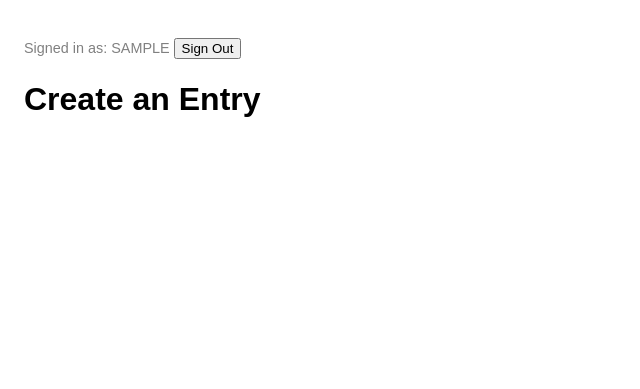
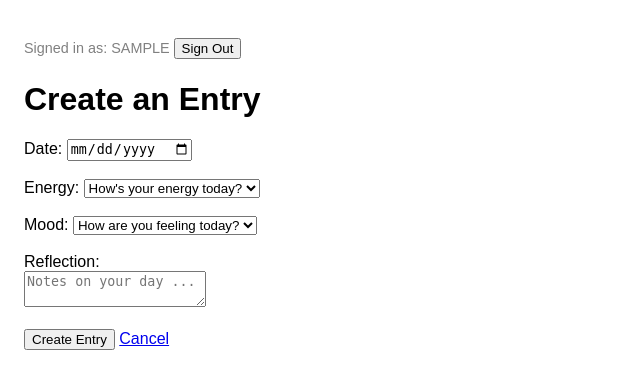
Before and after one commit to audreycode6/mood-map, a Flask app: page /create_entry in a window 1280 px wide. Shown: the top 389 px of the page, without its empty margins (0-640 px from the left). Run offline with Flask 3, Linux system fonts and the light colour scheme; the visitor is signed in with stand-in values (Sample User, id 1); data that the repository does not hold is empty; some libraries are stand-ins or nearby versions.

Commit message:
WIP create_entry route/page working successfully  + validate entry

```diff
--- a/app.py
+++ b/app.py
@@ -27,7 +27,6 @@ def require_login(func):
     @wraps(func)
     def decorated_func(*args, **kwargs):
         if not is_logged_in():
-            # print(f"TESTing: func: {request.path}")
             session["protected_page_path"] = request.path
             flash("You must be logged in to do that.")
             return redirect(
@@ -95,10 +94,12 @@ def login():
             if checkpw(b_pw, hashed_pw):
                 # store username in session to track logged in user
                 session["username"] = username
+                session["user_id"] = result[0]
                 print("==> FLash: Success user authenticated")
 
                 # if proceeding from login redirect go back to original path
-                if session["protected_page_path"]:
+                protected_page = session.pop("protected_page_path", None)
+                if protected_page:
                     print(f"TEST: {session['protected_page_path']}")
                     return redirect(session["protected_page_path"])
 
@@ -128,14 +129,52 @@ def view_entries():
 @app.route("/create_entry")
 @require_login
 def display_create_entry():
-    # TODO
     return render_template("create_entry.html")
 
 
-@app.route("/create_entry", methods=["POSTS"])
+def validate_entry(entry_date, energy_level, mood_range):
+    if g.storage.check_unique_date(
+        session["user_id"], entry_date
+    ):  # check that entry date for that user doesnt already exists
+        raise ValueError(f"You already have an entry for this date: {entry_date}.")
+    if not entry_date:
+        raise ValueError("Missing a date")
+    if not energy_level:
+        raise ValueError("Missing a value for energy level")
+    if not mood_range:
+        raise ValueError("Missing a value for mood range")
+
+
+@app.route("/create_entry", methods=["POST"])
 @require_login
 def create_entry():
-    # TODO
+    # TODO validate input
+    # TODO maybe add a valid_request_body_keys_exist like budget.py
+    entry_date = request.form.get("entry_date")
+    energy_level = request.form.get("energy_level")
+    mood_range = request.form.get("mood_range")
+    reflection = request.form.get("reflection")
+
+    user_id = session["user_id"]
+    try:
+        validate_entry(entry_date, energy_level, mood_range)
+        entry_id = g.storage.create_new_entry(
+            user_id, entry_date, energy_level, mood_range, reflection
+        )
+        print(f"SUCCESS: entry_id = {entry_id[0]}")
+        return redirect(
+            url_for("view_entries")
+        )  # TODO redirect(f"/view_entry/{entry_id}")
+    except ValueError as e:
+        print(f"flash ERROR: {e}")
+        return render_template("create_entry.html"), 404
+    except Exception as e:
+        print(f"flash ERROR: {e}")
+
+    # redirect to display view
+
+    # TODO if invalid input redirect to same page with flash message for each error
+    # TODO intepolate valid entries so they dont have to rewrite
     return render_template("create_entry.html")
 
 
--- a/database_persistence.py
+++ b/database_persistence.py
@@ -36,6 +36,55 @@ class DatabasePersistence:
         with self._database_connect() as conn:
             with conn.cursor() as cursor:
                 cursor.execute(query, (username, hashed_password))
+
+    def check_unique_date(self, user_id, entry_date):
+        query = "SELECT * FROM entries WHERE user_id = %s and entry_date = %s"
+        print(
+            f"==> LOG: Executing query {query}, with user_id: {user_id} and entry_date {entry_date}"
+        )
+        with self._database_connect() as conn:
+            with conn.cursor() as cursor:
+                cursor.execute(
+                    query,
+                    (
+                        user_id,
+                        entry_date,
+                    ),
+                )
+                return cursor.fetchone()
+
+    def create_new_entry(
+        self, user_id, entry_date, energy_level, mood_range, reflection
+    ):
+        query = """
+        INSERT INTO entries
+        (user_id, entry_date, energy_level, mood_range, reflection)
+        VALUES
+        (%s, %s, %s, %s, %s)"""
+        query_2 = "SELECT id FROM entries WHERE entry_date = %s"
+
+        print(
+            f"""
+            ==> LOG: Executing query {query}, with user_id: {user_id},
+            entry_date: {entry_date}, energy_level: {energy_level},
+            mood_range: {mood_range}, and reflection: {reflection}
+            """
+        )
+        print(f"""==> LOG: Executing query {query_2}, with entry_date: {entry_date}""")
+        with self._database_connect() as conn:
+            with conn.cursor() as cursor:
+                cursor.execute(
+                    query,
+                    (
+                        user_id,
+                        entry_date,
+                        energy_level,
+                        mood_range,
+                        reflection,
+                    ),
+                )
+                cursor.execute(query_2, (entry_date,))
+                return cursor.fetchone()
 
     def _setup_schema(self):
         with self._database_connect() as conn:
--- a/templates/create_entry.html
+++ b/templates/create_entry.html
@@ -1,3 +1,58 @@
 {% extends 'layout.html' %} {% block content%}
 <h1>Create an Entry</h1>
+<form method="post" action='{{ url_for("create_entry") }}'>
+  <div>
+    <label for="entry_date"
+      >Date:
+      <input id="entry_date" name="entry_date" type="date" />
+    </label>
+  </div>
+  <br />
+  <div>
+    <label for="energy_level"
+      >Energy:
+      <select id="energy_level" name="energy_level">
+        <option value="">How's your energy today?</option>
+        <option value="1">1 - Very low energy</option>
+        <option value="2">2 - Low energy</option>
+        <option value="3">3 - Neutral</option>
+        <option value="4">4 - High energy</option>
+        <option value="5">5 - Very high energy</option>
+      </select>
+      <br />
+    </label>
+  </div>
+  <br />
+  <div>
+    <label for="mood_range"
+      >Mood:
+      <select id="mood_range" name="mood_range">
+        <option value="">How are you feeling today?</option>
+        <option value="1">1 - Very negative</option>
+        <option value="2">2 - Negative</option>
+        <option value="3">3 - Calm</option>
+        <option value="4">4 - Positive</option>
+        <option value="5">5 - Very positive</option>
+      </select>
+      <br />
+    </label>
+  </div>
+  <br />
+  <div>
+    <label for="reflection"
+      >Reflection:
+      <br />
+      <textarea
+        id="reflection"
+        name="reflection"
+        placeholder="Notes on your day ..."
+      ></textarea>
+    </label>
+  </div>
+  <br />
+  <div>
+    <button class="submit_button" type="submit">Create Entry</button>
+    <a href="/view_entries">Cancel</a>
+  </div>
+</form>
 {% endblock %}
--- a/templates/view_entries.html
+++ b/templates/view_entries.html
@@ -1,4 +1,5 @@
 {% extends 'layout.html' %} {% block content%}
 <h1>View Entries</h1>
+<a href="/create_entry">Create an Entry</a>
 <p>tODO</p>
 {% endblock%}
```
